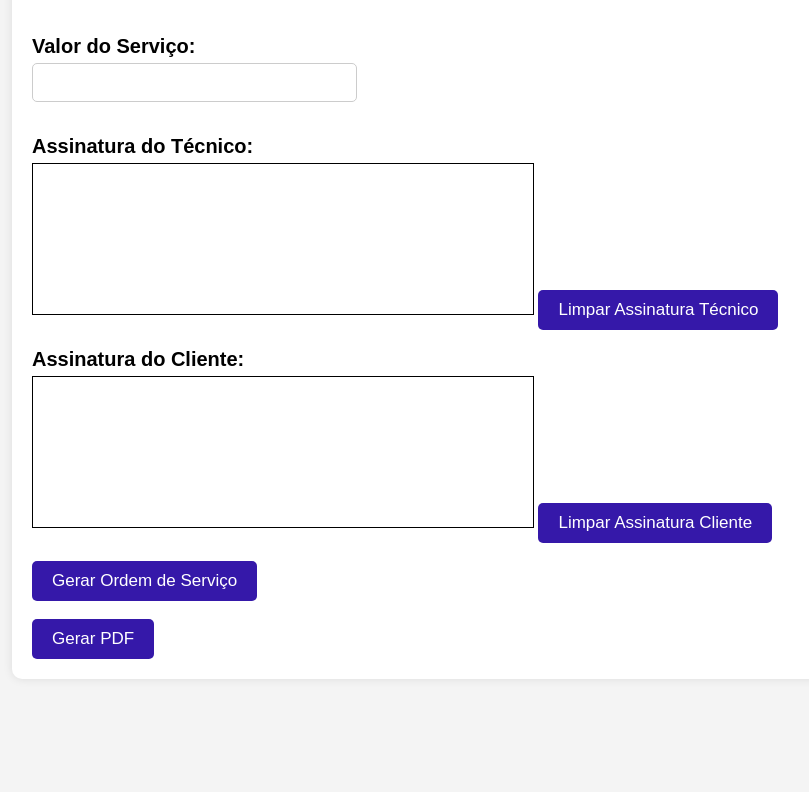
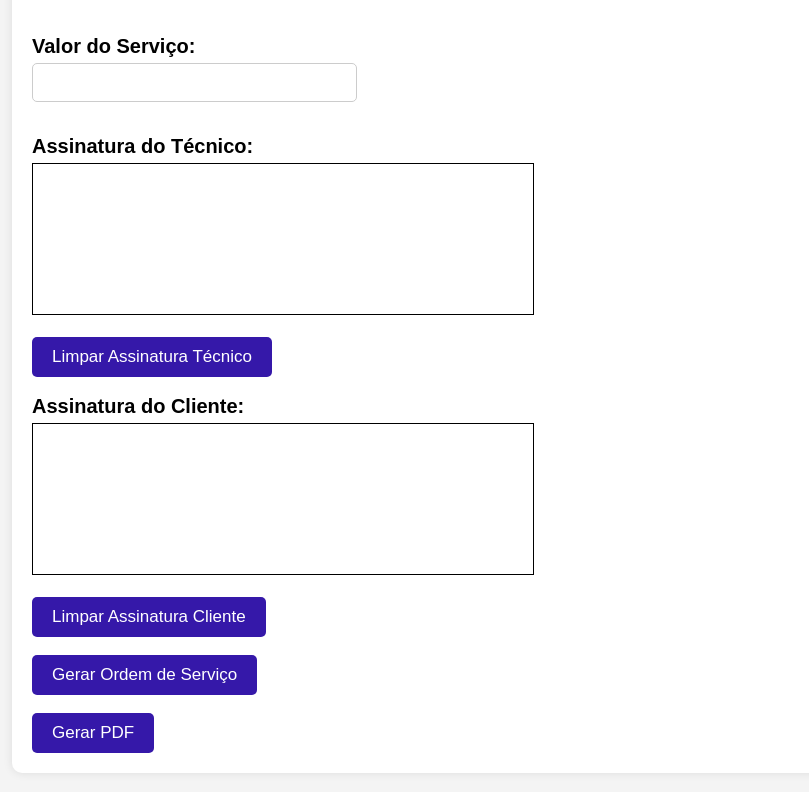
Before and after one commit to Luis-lhgdf/relatorio-servico, a plain HTML site: page index.html in a window 1280 px wide. Shown: the part 708-1500 px from the top of the page, without its empty margins (96-905 px from the left). Before the commit the page ends 1407 px from the top, so only its background shows below. Drawn offline with nearby package versions, Linux system fonts and the light colour scheme.

Commit message:
Update index.html

```diff
--- a/index.html
+++ b/index.html
@@ -30,11 +30,11 @@
             <input type="text" id="valor" required><br><br>
 
             <label for="assinaturaTecnico">Assinatura do Técnico:</label>
-            <canvas id="assinaturaTecnico"></canvas>
+            <canvas id="assinaturaTecnico"></canvas><br><br>
             <button type="button" onclick="limparAssinatura('tecnico')">Limpar Assinatura Técnico</button><br><br>
 
             <label for="assinaturaCliente">Assinatura do Cliente:</label>
-            <canvas id="assinaturaCliente"></canvas>
+            <canvas id="assinaturaCliente"></canvas><br><br>
             <button type="button" onclick="limparAssinatura('cliente')">Limpar Assinatura Cliente</button><br><br>
 
             <button type="submit">Gerar Ordem de Serviço</button><br><br>
```
